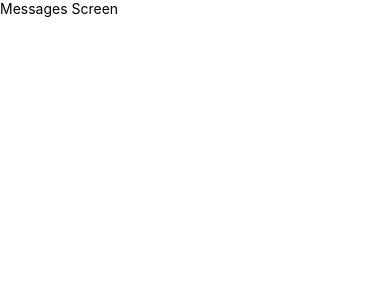
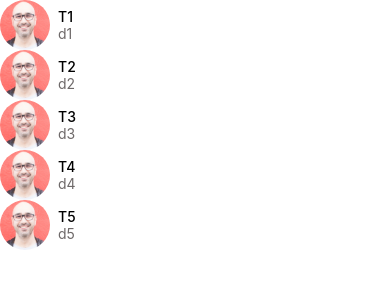
Before and after one commit to Max-256/OverIt, a React Native app: screen / in a window 390 px wide. Shown: the top 300 px of the page. Built offline with nearby package versions, Linux system fonts and the light colour scheme.

Commit message:
extract the screen component

```diff
--- a/app.json
+++ b/app.json
@@ -17,7 +17,7 @@
     },
     "android": {
       "adaptiveIcon": {
-        "foregroundImage": "./assets/adaptive-icon.png",
+        "foregroundImage": "./app/assets/adaptive-icon.png",
         "backgroundColor": "#ffffff"
       }
     },
--- /dev/null
+++ b/app/components/Screen.js
@@ -0,0 +1,13 @@
+import React from "react";
+import Constants from "expo-constants";
+import { SafeAreaView, StyleSheet } from "react-native";
+
+export default function Screen({ children }) {
+  return <SafeAreaView style={styles.screen}>{children}</SafeAreaView>;
+}
+
+const styles = StyleSheet.create({
+  screen: {
+    paddingTop: Constants.statusBarHeight,
+  },
+});
--- a/app/screens/MessagesScreen.js
+++ b/app/screens/MessagesScreen.js
@@ -1,12 +1,65 @@
 import React from "react";
-import { View, Text } from "react-native";
+import { FlatList } from "react-native";
+import { View, Text, StyleSheet } from "react-native";
+import ListItem from "../components/ListItem";
+import Constants from "expo-constants";
+import Screen from "../components/Screen";
+
+const messages = [
+  {
+    id: 1,
+    title: "T1",
+    description: "d1",
+    image: require("../assets/mosh.jpg"),
+  },
+  {
+    id: 2,
+    title: "T2",
+    description: "d2",
+    image: require("../assets/mosh.jpg"),
+  },
+  {
+    id: 3,
+    title: "T3",
+    description: "d3",
+    image: require("../assets/mosh.jpg"),
+  },
+  {
+    id: 4,
+    title: "T4",
+    description: "d4",
+    image: require("../assets/mosh.jpg"),
+  },
+  {
+    id: 5,
+    title: "T5",
+    description: "d5",
+    image: require("../assets/mosh.jpg"),
+  },
+];
 
 function MessagesScreen(props) {
   return (
-    <View>
-      <Text>Messages Screen</Text>
-    </View>
+    <Screen>
+      <FlatList
+        data={messages}
+        keyExtractor={(message) => message.id.toString()}
+        renderItem={({ item }) => (
+          <ListItem
+            title={item.title}
+            subtitle={item.description}
+            image={item.image}
+          />
+        )}
+      />
+    </Screen>
   );
 }
 
+const styles = StyleSheet.create({
+  screen: {
+    paddingTop: Constants.statusBarHeight,
+  },
+});
+
 export default MessagesScreen;
```
